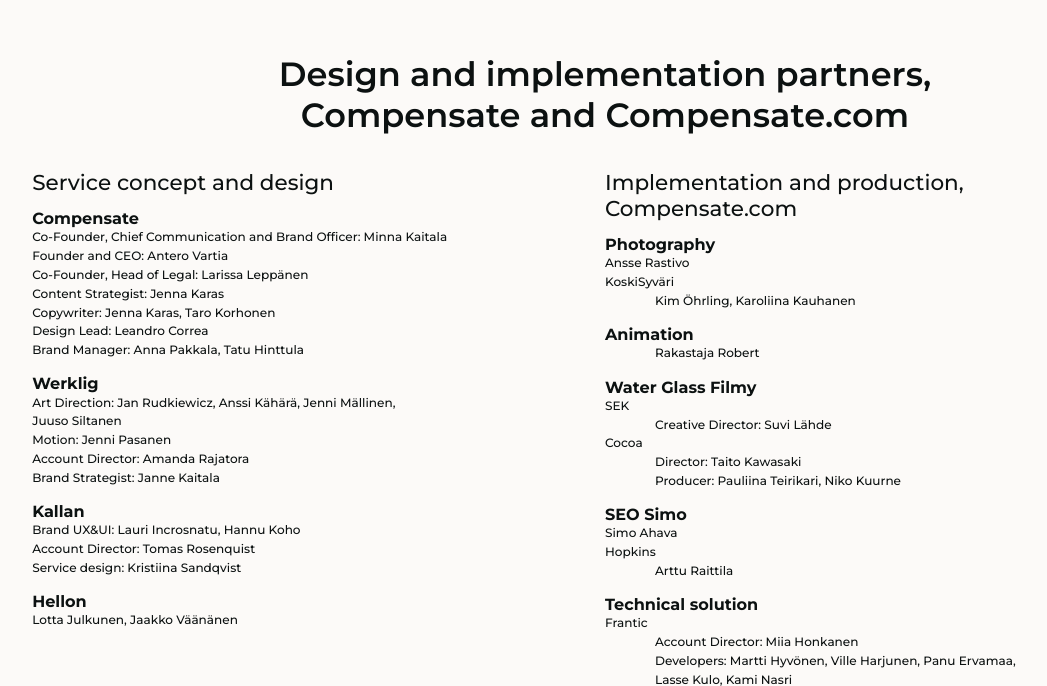
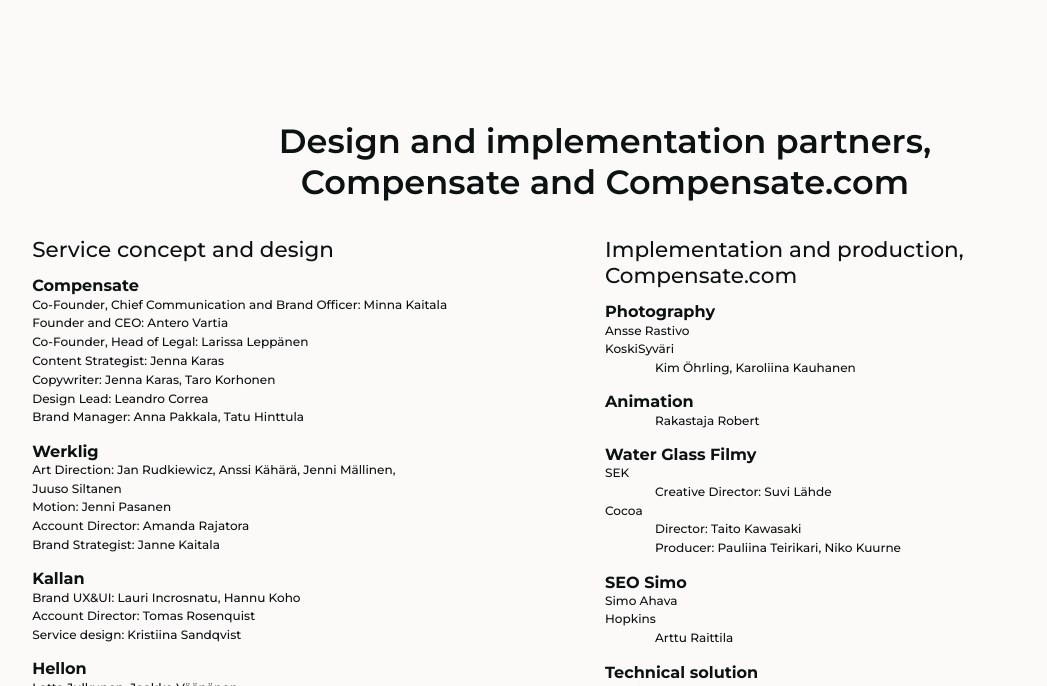
Before and after one commit to george-misan/compensate-landingpage-clone, a website: page index.html in a window 1280 px wide. Shown: the part 11314-12000 px from the top of the page, without its empty margins (35-1082 px from the left). Drawn offline with Linux system fonts and the light colour scheme.

Commit message:
add paddiing to partner section

```diff
--- a/sass/components/_section-features.scss
+++ b/sass/components/_section-features.scss
@@ -10,7 +10,6 @@
 
     @include respond(phone) {
         height: 200rem;
-        background: lightcoral;
     }
 }
 
--- a/sass/components/_section-partners.scss
+++ b/sass/components/_section-partners.scss
@@ -1,7 +1,7 @@
 .section-partners {
     height: 110vh;
     background: #FCFAF8;
-    padding: 5rem 10rem;
+    padding: 15rem 10rem;
 
     @include respond(phone) {
         padding: 2.5rem 5rem;
```
Also changed, not shown: css/style.css.
